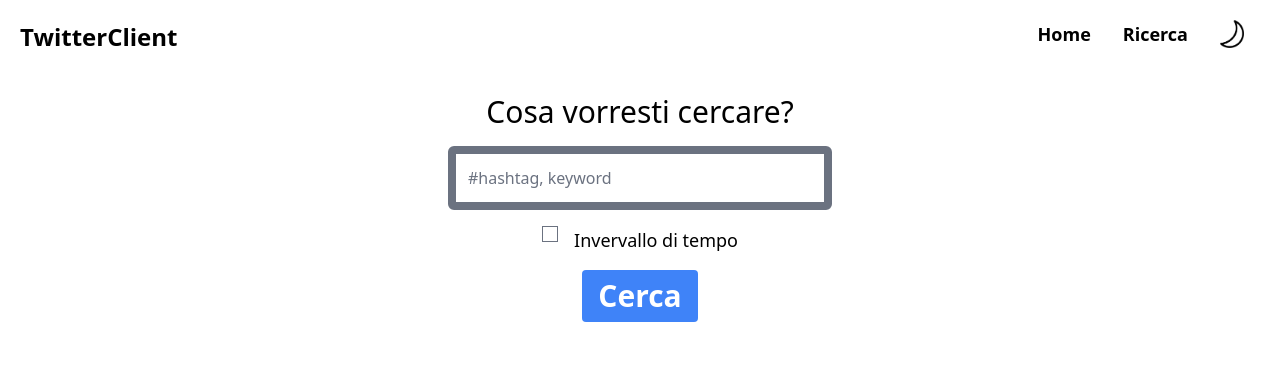
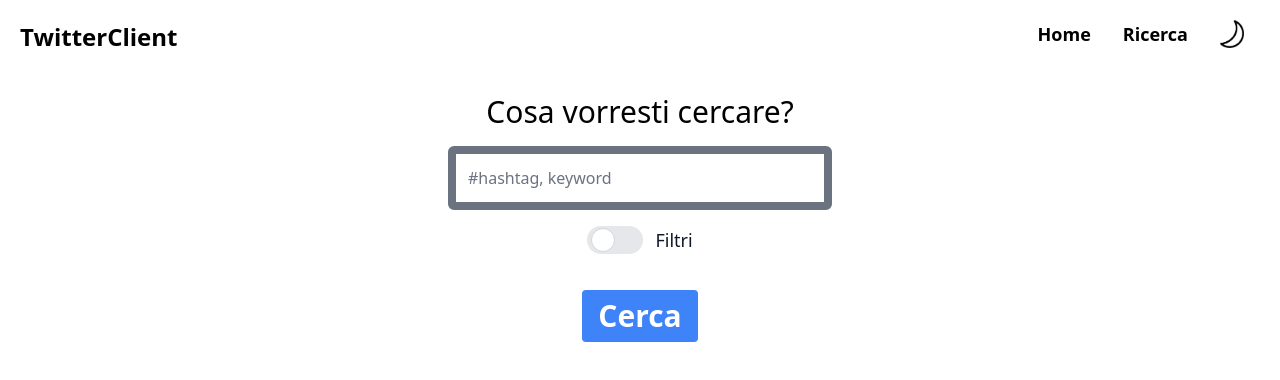
Before and after one commit to jortikcode/twitter-client-swe, a React (Create React App) app in the folder frontend/: page /search in a window 1280 px wide. Shown: the top 380 px of the page. Built offline with nearby package versions, Linux system fonts and the light colour scheme.

Commit message:
resplaced isIntervalEnabled w/ filtersEnabled

```diff
--- a/frontend/src/actions/constants.js
+++ b/frontend/src/actions/constants.js
@@ -2,5 +2,5 @@ export const TOGGLE_COLOR_MODE = 'TOGGLE_COLOR_MODE';
 export const SEARCH_SUCCESS = 'SEARCH_SUCCESS';
 export const SEARCH_FAIL = 'SEARCH_FAIL';
 export const NO_MATCHES = 'NO_MATCHES';
-export const TOGGLE_INTERVAL = 'TOGGLE_INTERVAL';
+export const TOGGLE_FILTERS = 'TOGGLE_FILTERS';
 export const DATE_ERROR = 'DATE_ERROR';
--- a/frontend/src/actions/customActions.js
+++ b/frontend/src/actions/customActions.js
@@ -3,7 +3,7 @@ import {
     SEARCH_FAIL,
     SEARCH_SUCCESS,
     NO_MATCHES,
-    TOGGLE_INTERVAL,
+    TOGGLE_FILTERS,
     DATE_ERROR,
 } from './constants'
 
@@ -22,10 +22,10 @@ export const dateErrorAction = (msg) => {
 }
 
 
-export const intervalSearchAction = (isIntervalEnabled) => {
+export const filtersAction = (filtersEnabled) => {
     return ({
-        type: TOGGLE_INTERVAL,
-        payload: {isIntervalEnabled}
+        type: TOGGLE_FILTERS,
+        payload: {filtersEnabled}
     });
 }
 
--- a/frontend/src/components/SearchFilters.js
+++ b/frontend/src/components/SearchFilters.js
@@ -1,28 +1,31 @@
 import { useDispatch, useSelector } from "react-redux";
-import { intervalSearchAction } from "../actions/customActions";
+import { filtersAction } from "../actions/customActions";
 
 
 const SearchFilters = ({ register, errors }) => {
-    const { isIntervalEnabled, dateError } = useSelector(state => state.form);
+    const { filtersEnabled, dateError } = useSelector(state => state.form);
     const dispatch = useDispatch();
 
     return (
     <>
-        <div className="flex gap-4">
-            <input type="checkbox" id="intervalSearch" name="intervalSearch" value={isIntervalEnabled} onChange={
+
+        <label htmlFor="filtersEnabled" className="inline-flex relative items-center mb-5 cursor-pointer">
+            <input type="checkbox" value="" id="filtersEnabled" className="sr-only peer" onChange={
                 event => {
-                    dispatch(intervalSearchAction(event.target.checked));
+                    dispatch(filtersAction(event.target.checked));
                 }
             } />
-            <label className="text-center text-lg dark:text-white" htmlFor="intervalSearch"> Invervallo di tempo </label>
-        </div>
-        {isIntervalEnabled && (
+            <div className="w-14 h-7 bg-gray-200 peer-focus:outline-none peer-focus:ring-4 peer-focus:ring-blue-300 dark:peer-focus:ring-blue-800 rounded-full peer dark:bg-gray-700 peer-checked:after:translate-x-full peer-checked:after:border-white after:content-[''] after:absolute after:top-0.5 after:left-[4px] after:bg-white after:border-gray-300 after:border after:rounded-full after:h-6 after:w-6 after:transition-all dark:border-gray-600 peer-checked:bg-blue-600"></div>
+            <span className="ml-3 text-lg font-medium text-gray-900 dark:text-white">Filtri</span>
+        </label>
+
+        {filtersEnabled && (
             <>
                 <div className="flex gap-4 items-center">
                     <label className="text-center text-lg dark:text-white" htmlFor="dataInizio"> Da </label>
                     <input name="dataInizio" id="dataInizio" className="border border-black rounded dark:border-0 p-3" type="date"
                     {...register("startDate", {
-                        required: isIntervalEnabled ? "Manca la data di inizio" : false
+                        required: filtersEnabled ? "Manca la data di inizio" : false
                     })} />
                 { errors.startDate && <p className="text-center dark:text-red-300 text-red-600"> { errors.startDate.message } </p> }
                 </div>
@@ -30,7 +33,7 @@ const SearchFilters = ({ register, errors }) => {
                     <label className="text-center text-lg dark:text-white" htmlFor="dataFine"> A </label>
                     <input name="dataFine" id="dataFine" className="border border-black rounded dark:border-0 p-3" type="date"
                     {...register("endDate", {
-                        required: isIntervalEnabled ? "Manca la data di fine" : true
+                        required: filtersEnabled ? "Manca la data di fine" : true
                     })} />
                     { (errors.endDate && <p className="text-center dark:text-red-300 text-red-600"> { errors.endDate.message } </p>) }
                 </div>
--- a/frontend/src/components/SearchForm.js
+++ b/frontend/src/components/SearchForm.js
@@ -73,13 +73,13 @@ const SearchForm = () => {
     // Il dispatch viene utilizzato per riuscire a manipolare lo stato centralizzato di redux
     const dispatch = useDispatch();
     const { textTweets, users, noMatch, creationDates, types } = useSelector(state => state.tweets);
-    const { isIntervalEnabled } = useSelector(state => state.form);
+    const { filtersEnabled } = useSelector(state => state.form);
 
     // Funzione di submit del form
     const onSubmit = (data) => {
         // Se le date sono state settate, allora bisogna prenderne il formato ISO
-        data.startDate = data.startDate && isIntervalEnabled ? formatISO(new Date(data.startDate)) : oneWeekAgo;
-        data.endDate = data.endDate && isIntervalEnabled ? formatISO(new Date(data.endDate)) : today;
+        data.startDate = data.startDate && filtersEnabled ? formatISO(new Date(data.startDate)) : oneWeekAgo;
+        data.endDate = data.endDate && filtersEnabled ? formatISO(new Date(data.endDate)) : today;
 
 
         /* Check sull'intervallo delle date, deve valere:
--- a/frontend/src/reducers/form.js
+++ b/frontend/src/reducers/form.js
@@ -1,16 +1,16 @@
-import { DATE_ERROR, TOGGLE_INTERVAL } from "../actions/constants";
+import { DATE_ERROR, TOGGLE_FILTERS } from "../actions/constants";
 
 const initialState = {
-    isIntervalEnabled: false,
+    filtersEnabled: false,
     msg: ""
 };
 
 export const form = (state = initialState, data) => {
     switch(data.type){
-        case TOGGLE_INTERVAL:
+        case TOGGLE_FILTERS:
             return {
                 ...state,
-                isIntervalEnabled: data.payload.isIntervalEnabled
+                filtersEnabled: data.payload.filtersEnabled
             };
         case DATE_ERROR:
             return {
```
